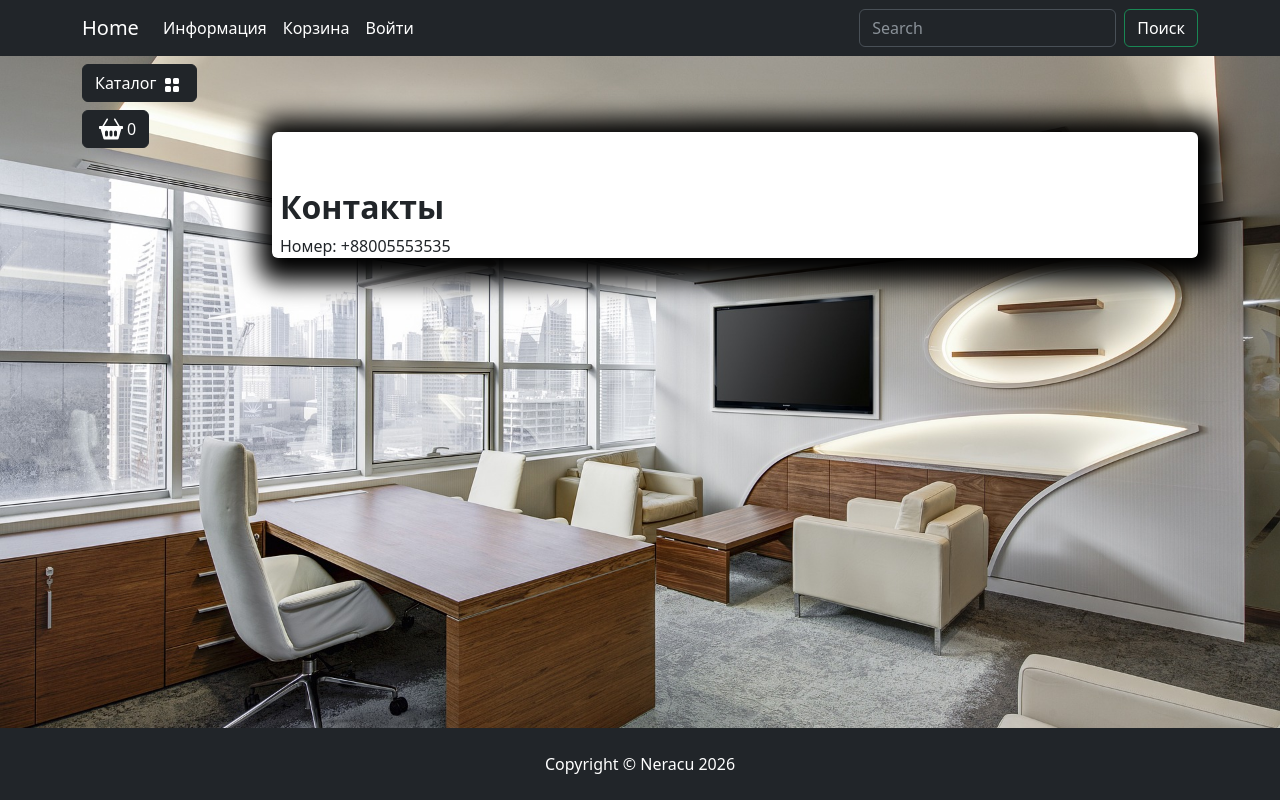
After one commit to neracu/Mini_shop, a Django app: page /contacts/ in a window 1280 px wide. The commit adds this page. Run offline with Django 5.2, Linux system fonts and the light colour scheme; data comes from the database, SQL or seed files in the repository; data that the repository does not hold is empty; some libraries are stand-ins or nearby versions.

Commit message:
Finall comit

```diff
--- /dev/null
+++ b/mini_shop/main/templates/main/contacts.html
@@ -0,0 +1,25 @@
+{% extends "base.html" %}
+{% load static %}
+
+{% block css %}
+    <link rel="stylesheet" href="{% static 'deps/css/my_footer_css.css' %}">
+{% endblock %}
+
+{% block modal_cart %}
+{% include "includes/cart_button.html" %}
+{% endblock %}
+
+{% block content %}
+    <div class="mt-5 pt-5 bg-white custom-shadow rounded">
+        <h2 class="m-2"><strong>{{ content }}</strong></h2>
+        <p class="m-2">{{ text_on_page }}</p>
+    </div>
+{% endblock %}
+
+{% block footer %}
+    <footer class="py-4 bg-dark">
+        <div class="container">
+            <p class="m-0 text-center text-white">Copyright &copy; Neracu 2026</p>
+        </div>
+    </footer>
+{% endblock %}
--- a/mini_shop/main/urls.py
+++ b/mini_shop/main/urls.py
@@ -8,4 +8,6 @@ app_name = 'main'
 urlpatterns = [
     path('', views.index, name='index'),
     path('about/', views.about, name='about'),
+    path('delivery/', views.delivery, name='delivery'),
+    path('contacts/', views.contacts, name='contacts'),
 ]
--- a/mini_shop/main/views.py
+++ b/mini_shop/main/views.py
@@ -24,3 +24,23 @@ def about(request):
     }
 
     return render(request, 'main/about.html', context)
+
+
+def delivery(request):
+    context = {
+        'title': 'Доставка и оплата',
+        'content': 'Можем доставить, а вы можете оплатить',
+        'text_on_page': 'Доставка в любую точку мира'
+    }
+
+    return render(request, 'main/delivery.html', context)
+
+
+def contacts(request):
+    context = {
+        'title': 'Наши контакты',
+        'content': 'Контакты',
+        'text_on_page': 'Номер: +88005553535'
+    }
+
+    return render(request, 'main/contacts.html', context)
--- a/mini_shop/templates/base.html
+++ b/mini_shop/templates/base.html
@@ -40,8 +40,8 @@
                                 Информация
                             </a>
                             <ul class="dropdown-menu">
-                                <li><a class="dropdown-item  text-white" href="#">Доставка и оплата</a></li>
-                                <li><a class="dropdown-item  text-white" href="#">Контактная информация</a></li>
+                                <li><a class="dropdown-item  text-white" href="{% url 'main:delivery' %}">Доставка и оплата</a></li>
+                                <li><a class="dropdown-item  text-white" href="{% url 'main:contacts' %}">Контактная информация</a></li>
                                 <li><a class="dropdown-item  text-white" href="{% url 'main:about' %}">Про нас</a></li>
                             </ul>
                         </li>
```
Also changed, not shown: mini_shop/main/templates/main/delivery.html (added, +25 -0 lines).
